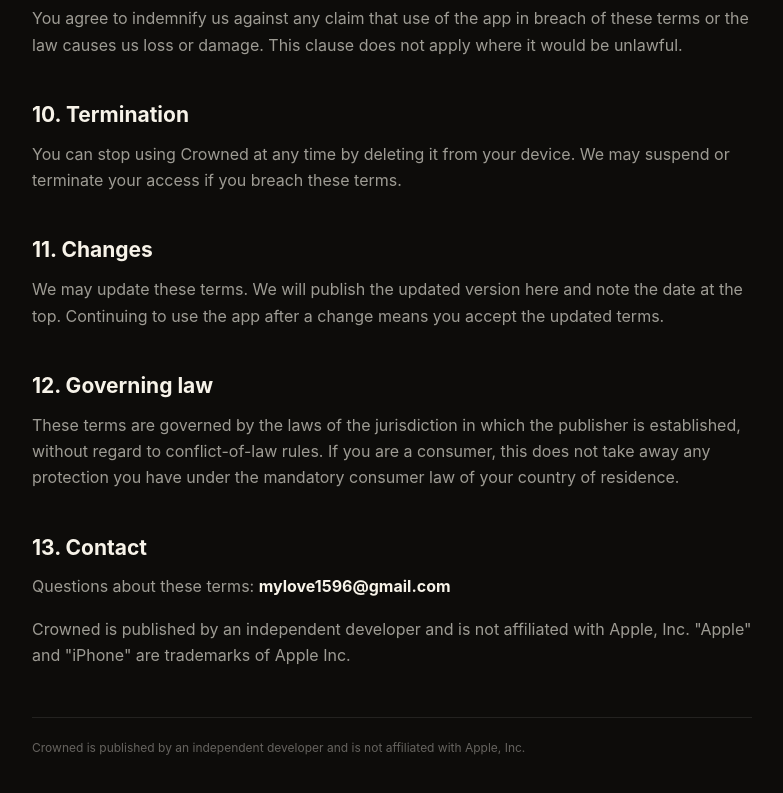
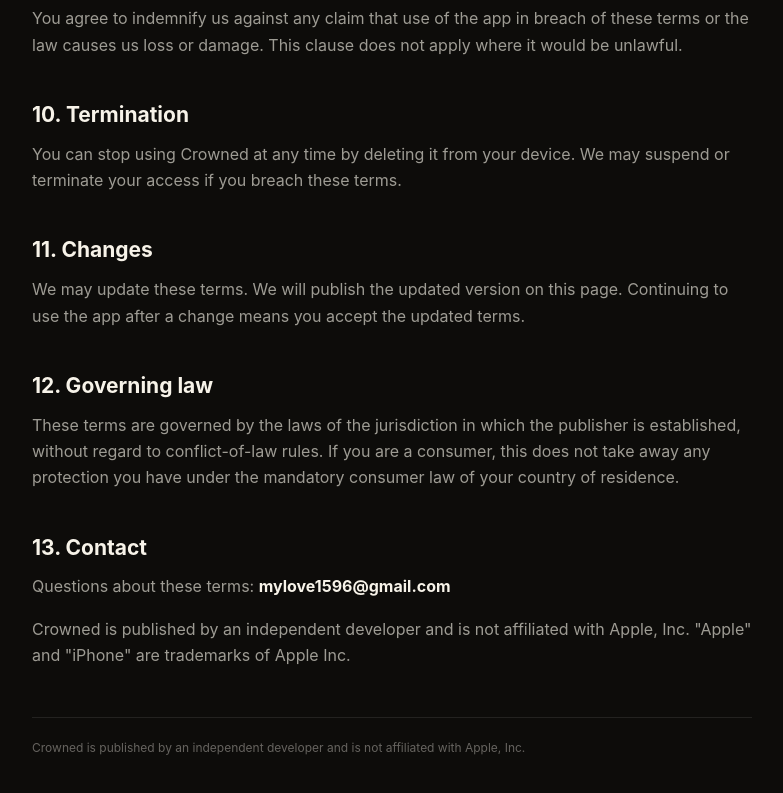
Before and after one commit to mylove1596-bit/Crowned, a plain HTML site: page terms.html in a window 1280 px wide. Shown: the part 2159-2952 px from the top of the page, without its empty margins (248-1031 px from the left). Drawn offline with Linux system fonts and the light colour scheme.

Commit message:
fix(site): drop the self-imposed date-bump obligation from the Changes clause

```diff
--- a/terms.html
+++ b/terms.html
@@ -68,7 +68,7 @@
 <p>You can stop using Crowned at any time by deleting it from your device. We may suspend or terminate your access if you breach these terms.</p>
 
 <h2>11. Changes</h2>
-<p>We may update these terms. We will publish the updated version here and note the date at the top. Continuing to use the app after a change means you accept the updated terms.</p>
+<p>We may update these terms. We will publish the updated version on this page. Continuing to use the app after a change means you accept the updated terms.</p>
 
 <h2>12. Governing law</h2>
 <p>These terms are governed by the laws of the jurisdiction in which the publisher is established, without regard to conflict-of-law rules. If you are a consumer, this does not take away any protection you have under the mandatory consumer law of your country of residence.</p>
```
Also changed, not shown: privacy.html (+1 -1 lines), 1 other file.
